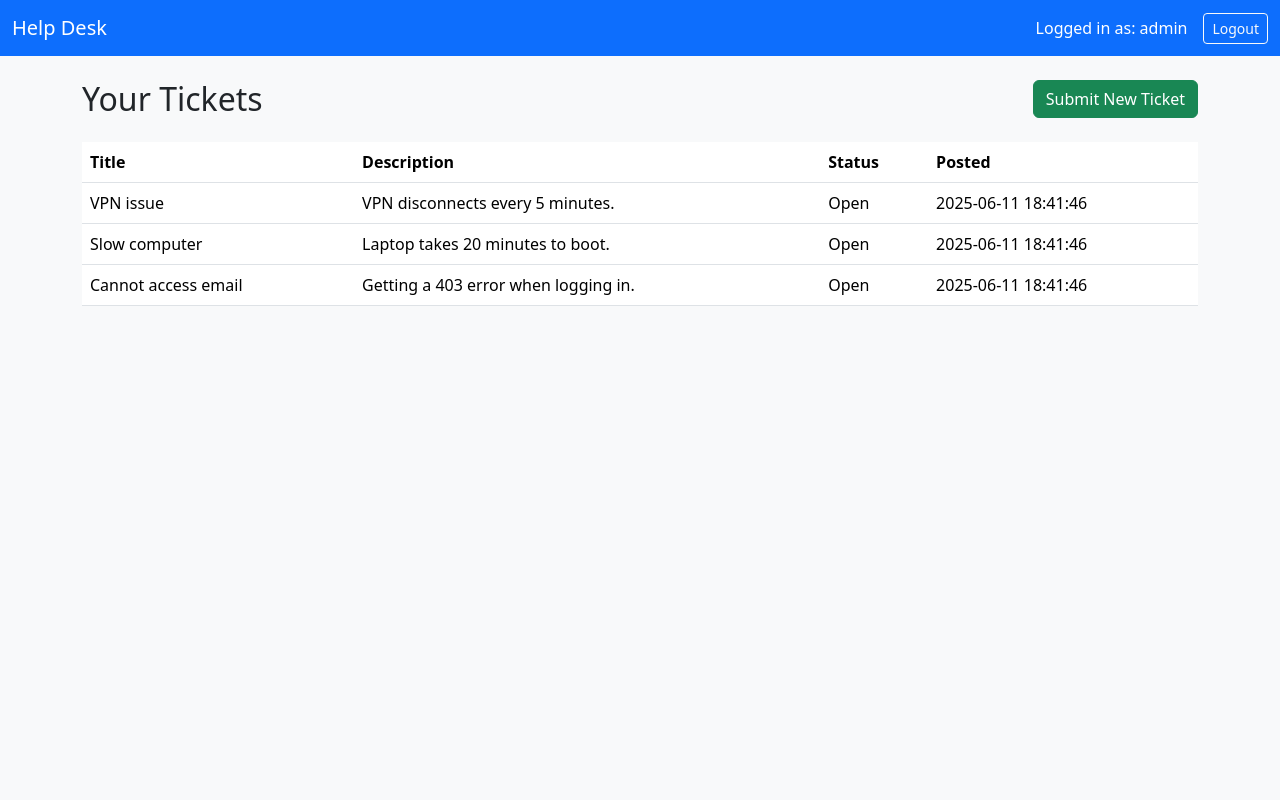
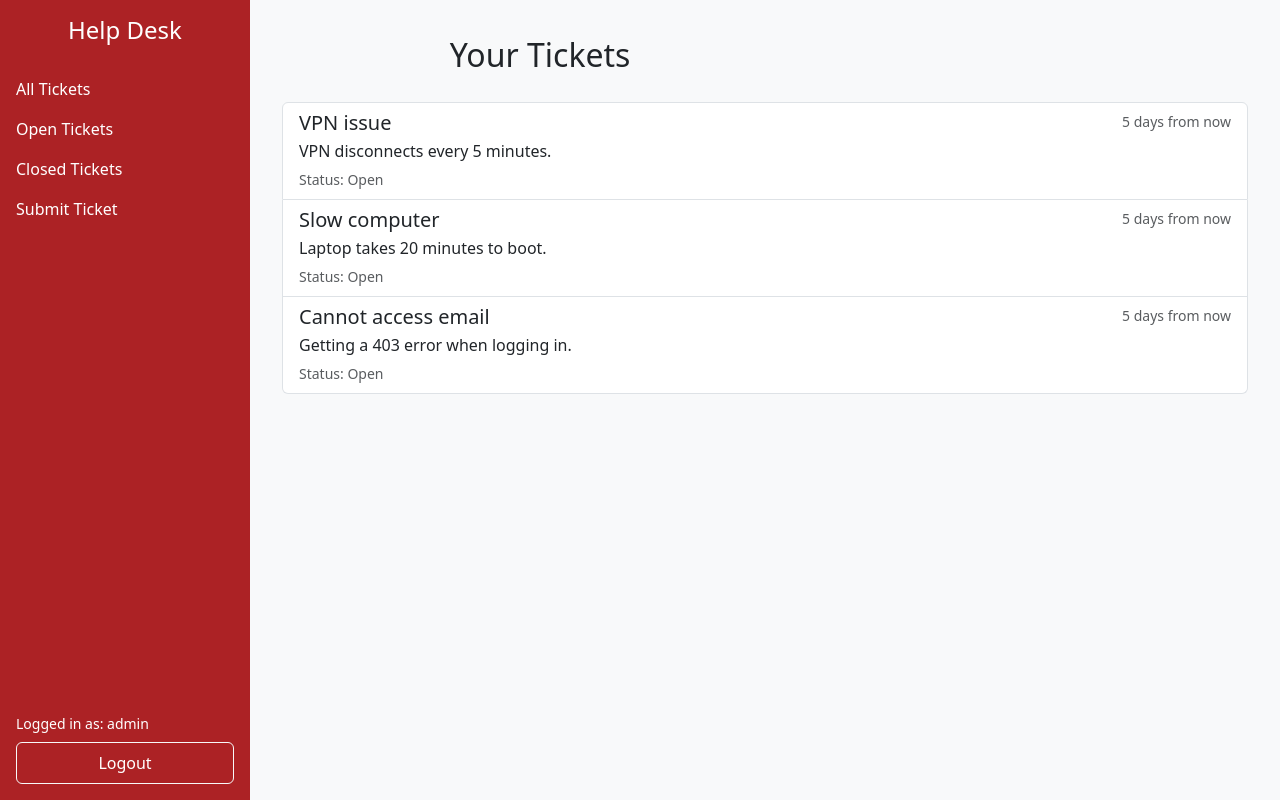
Before and after one commit to FatimahJaved2004/HelpDeskBackend, a Flask app: page /dashboard in a window 1280 px wide. Run offline with Flask 3, Linux system fonts and the light colour scheme; a user stored in the database is signed in; data comes from the database, SQL or seed files in the repository; both versions use the stored data as it was after the commit.

Commit message:
edited css to make ticket cards rather thank a table

```diff
--- a/app.py
+++ b/app.py
@@ -1,18 +1,22 @@
 from flask import Flask, request, session, redirect, url_for, render_template, flash, g
 from werkzeug.security import generate_password_hash, check_password_hash
-import sqlite3, os
+from flask_cors import CORS
+from datetime import datetime
+import sqlite3
+import os
 import re
-from flask_cors import CORS
+import humanize
 
+# --- App setup ---
 app = Flask(__name__)
 CORS(app, supports_credentials=True)
 
-app.config.update(dict(
-    DATABASE=os.path.join(app.root_path, os.getenv('DATABASE', 'data.db')),
-    SECRET_KEY=os.getenv('SECRET_KEY', 'development key'),
-))
+app.config.update({
+    'DATABASE': os.path.join(app.root_path, os.getenv('DATABASE', 'data.db')),
+    'SECRET_KEY': os.getenv('SECRET_KEY', 'development key')
+})
 
-# --- DB Connection Helpers ---
+# --- DB helpers ---
 def connect_db():
     rv = sqlite3.connect(app.config['DATABASE'])
     rv.row_factory = sqlite3.Row
@@ -26,10 +30,9 @@ def get_db():
 @app.teardown_appcontext
 def close_db(error):
     db = g.pop('sqlite_db', None)
-    if db is not None:
+    if db:
         db.close()
 
-# --- Init DB ---
 def init_db():
     with app.app_context():
         db = get_db()
@@ -37,13 +40,24 @@ def init_db():
             db.executescript(f.read())
         db.commit()
 
-# --- Dummy Data Seeding ---
+# --- Filters ---
+@app.template_filter('naturaltime')
+def naturaltime_filter(value):
+    if not value:
+        return ''
+    try:
+        dt = datetime.strptime(value, '%Y-%m-%d %H:%M:%S')
+        return humanize.naturaltime(datetime.utcnow() - dt)
+    except Exception:
+        return value
+
+# --- Dummy data ---
 def seed_dummy_users():
     db = get_db()
     dummy_users = [
-        ('admin@example.com', generate_password_hash('adminpass'), 'Alice', 'Admin', 'EMP001', 'admin'),
-        ('user1@example.com', generate_password_hash('userpass'), 'Bob', 'User', 'EMP002', 'employee'),
-        ('user2@example.com', generate_password_hash('userpass2'), 'Charlie', 'Worker', 'EMP003', 'employee')
+        ('admin@example.com', generate_password_hash('adminpass'), 'Alice', 'Admin', 'EMP0001', 'admin'),
+        ('user1@example.com', generate_password_hash('userpass'), 'Bob', 'User', 'EMP0002', 'employee'),
+        ('user2@example.com', generate_password_hash('userpass2'), 'Charlie', 'Worker', 'EMP0003', 'employee')
     ]
     for user in dummy_users:
         try:
@@ -52,8 +66,23 @@ def seed_dummy_users():
             continue
     db.commit()
 
-# --- User Auth ---
-import re  # Ensure you have this import at the top
+def seed_dummy_tickets():
+    db = get_db()
+    users = db.execute('SELECT id FROM users WHERE role = ?', ('employee',)).fetchall()
+    dummy_tickets = [
+        ("Cannot access email", "Getting a 403 error when logging in.", users[0]['id']),
+        ("Printer not working", "The printer on floor 2 is jammed.", users[0]['id']),
+        ("Slow computer", "Laptop takes 20 minutes to boot.", users[1]['id']),
+        ("VPN issue", "VPN disconnects every 5 minutes.", users[1]['id']),
+    ]
+    for title, description, user_id in dummy_tickets:
+        db.execute('INSERT INTO tickets (title, description, user_id) VALUES (?, ?, ?)', (title, description, user_id))
+    db.commit()
+
+# --- Routes ---
+@app.route('/')
+def home():
+    return render_template('home.html')
 
 @app.route('/register', methods=['GET', 'POST'])
 def register():
@@ -67,20 +96,16 @@ def register():
         employee_id = request.form['employee_id']
         role = request.form['role']
 
-        # --- Validate Employee ID format ---
         if not re.match(r'^EMP\d{4}$', employee_id):
             flash('Employee ID must be in the format EMP0001.', 'error')
             return render_template('register.html')
 
-        # --- Check if Employee ID is already used ---
-        existing_emp = db.execute('SELECT 1 FROM users WHERE employee_id = ?', (employee_id,)).fetchone()
-        if existing_emp:
+        if db.execute('SELECT 1 FROM users WHERE employee_id = ?', (employee_id,)).fetchone():
             flash('Employee ID already exists.', 'error')
             return render_template('register.html')
 
-        # --- Validate Password ---
-        password_pattern = r'^(?=.*[a-z])(?=.*[A-Z])(?=.*\d)(?=.*[@$!%*?&])[A-Za-z\d@$!%*?&]{8,}$'
-        if not re.match(password_pattern, password):
+        pw_pattern = r'^(?=.*[a-z])(?=.*[A-Z])(?=.*\d)(?=.*[@$!%*?&])[A-Za-z\d@$!%*?&]{8,}$'
+        if not re.match(pw_pattern, password):
             flash('Password must be at least 8 characters long, include uppercase, lowercase, a number, and a special character.', 'error')
             return render_template('register.html')
 
@@ -88,11 +113,10 @@ def register():
             flash('Passwords do not match.', 'error')
             return render_template('register.html')
 
-        # --- Insert User ---
-        hashed_password = generate_password_hash(password)
+        hashed_pw = generate_password_hash(password)
         try:
             db.execute('INSERT INTO users (email, password, first_name, last_name, employee_id, role) VALUES (?, ?, ?, ?, ?, ?)',
-                       (email, hashed_password, first_name, last_name, employee_id, role))
+                       (email, hashed_pw, first_name, last_name, employee_id, role))
             db.commit()
             flash('Registration successful! Please login.', 'success')
             return redirect(url_for('login'))
@@ -100,8 +124,6 @@ def register():
             flash('Email already exists.', 'error')
 
     return render_template('register.html')
-
-
 
 @app.route('/login', methods=['GET', 'POST'])
 def login():
@@ -128,12 +150,6 @@ def logout():
     flash('Logged out successfully.', 'info')
     return redirect(url_for('home'))
 
-# --- Home Page ---
-@app.route('/')
-def home():
-    return render_template('home.html')
-
-# --- Dashboard ---
 @app.route('/dashboard')
 def dashboard():
     if 'user_id' not in session:
@@ -142,23 +158,31 @@ def dashboard():
     db = get_db()
     role = session.get('role')
     user_id = session.get('user_id')
+    status = request.args.get('status')
 
     if role == 'admin':
-        tickets = db.execute('SELECT * FROM tickets ORDER BY id DESC').fetchall()
+        q = 'SELECT * FROM tickets'
+        params = ()
     else:
-        tickets = db.execute('SELECT * FROM tickets WHERE user_id = ? ORDER BY id DESC', (user_id,)).fetchall()
+        q = 'SELECT * FROM tickets WHERE user_id = ?'
+        params = (user_id,)
 
+    if status:
+        q += ' AND' if 'WHERE' in q else ' WHERE'
+        q += ' status = ?'
+        params += (status,)
+
+    q += ' ORDER BY id DESC'
+    tickets = db.execute(q, params).fetchall()
     return render_template('show_tickets.html', tickets=tickets)
 
 @app.route('/submit', methods=['GET', 'POST'])
 def submit_ticket():
     if 'user_id' not in session:
         return redirect(url_for('login'))
-
     if request.method == 'POST':
         title = request.form['title']
         description = request.form['description']
-
         if not title or not description:
             flash('All fields are required!', 'error')
         else:
@@ -168,8 +192,22 @@ def submit_ticket():
             db.commit()
             flash('Ticket submitted successfully!', 'success')
             return redirect(url_for('dashboard'))
+    return render_template('submit_ticket.html')
 
-    return render_template('submit_ticket.html')
+@app.route('/ticket/<int:ticket_id>')
+def view_ticket(ticket_id):
+    if 'user_id' not in session:
+        return redirect(url_for('login'))
+    db = get_db()
+    ticket = db.execute('SELECT * FROM tickets WHERE id = ?', (ticket_id,)).fetchone()
+    comments = db.execute('''
+        SELECT c.content, c.created_at, u.first_name || ' ' || u.last_name AS author
+        FROM comments c
+        JOIN users u ON c.user_id = u.id
+        WHERE c.ticket_id = ?
+        ORDER BY c.created_at ASC
+    ''', (ticket_id,)).fetchall()
+    return render_template('view_ticket.html', ticket=ticket, comments=comments)
 
 @app.route('/ticket/<int:ticket_id>/edit', methods=['GET', 'POST'])
 def edit_ticket(ticket_id):
@@ -181,7 +219,6 @@ def edit_ticket(ticket_id):
         db.commit()
         flash('Ticket updated successfully.', 'success')
         return redirect(url_for('dashboard'))
-
     ticket = db.execute('SELECT * FROM tickets WHERE id = ?', (ticket_id,)).fetchone()
     return render_template('edit_ticket.html', ticket=ticket)
 
@@ -190,77 +227,32 @@ def delete_ticket(ticket_id):
     if session.get('role') != 'admin':
         flash('You are not authorised to delete tickets.', 'error')
         return redirect(url_for('dashboard'))
-
     db = get_db()
     db.execute('DELETE FROM tickets WHERE id = ?', (ticket_id,))
     db.commit()
     flash('Ticket deleted successfully.', 'success')
     return redirect(url_for('dashboard'))
 
-
-def seed_dummy_tickets():
-    db = get_db()
-
-    # Get existing users
-    users = db.execute('SELECT id FROM users WHERE role = ?', ('employee',)).fetchall()
-
-    dummy_tickets = [
-        ("Cannot access email", "Getting a 403 error when logging in.", users[0]['id']),
-        ("Printer not working", "The printer on floor 2 is jammed.", users[0]['id']),
-        ("Slow computer", "Laptop takes 20 minutes to boot.", users[1]['id']),
-        ("VPN issue", "VPN disconnects every 5 minutes.", users[1]['id']),
-    ]
-
-    for title, description, user_id in dummy_tickets:
-        db.execute('INSERT INTO tickets (title, description, user_id) VALUES (?, ?, ?)',
-                   (title, description, user_id))
-
-    db.commit()
-
-@app.route('/ticket/<int:ticket_id>')
-def view_ticket(ticket_id):
-    if 'user_id' not in session:
-        return redirect(url_for('login'))
-
-    db = get_db()
-    ticket = db.execute('SELECT * FROM tickets WHERE id = ?', (ticket_id,)).fetchone()
-    comments = db.execute('''
-        SELECT c.content, c.created_at, u.first_name || ' ' || u.last_name AS author
-        FROM comments c
-        JOIN users u ON c.user_id = u.id
-        WHERE c.ticket_id = ?
-        ORDER BY c.created_at ASC
-    ''', (ticket_id,)).fetchall()
-
-    return render_template('view_ticket.html', ticket=ticket, comments=comments)
-
 @app.route('/ticket/<int:ticket_id>/comment', methods=['POST'])
 def add_comment(ticket_id):
     if 'user_id' not in session:
         return redirect(url_for('login'))
-
     content = request.form['content']
     db = get_db()
-    db.execute(
-        'INSERT INTO comments (user_id, content, ticket_id) VALUES (?, ?, ?)',
-        (session['user_id'], content, ticket_id)
-    )
+    db.execute('INSERT INTO comments (user_id, content, ticket_id) VALUES (?, ?, ?)',
+               (session['user_id'], content, ticket_id))
     db.commit()
     flash('Comment added successfully.', 'success')
     return redirect(url_for('view_ticket', ticket_id=ticket_id))
 
-# --- Main Application ---
+# --- Main ---
 if __name__ == '__main__':
     if not os.path.exists(app.config['DATABASE']):
         init_db()
-
     with app.app_context():
         db = get_db()
-
         if not db.execute('SELECT 1 FROM users LIMIT 1').fetchone():
             seed_dummy_users()
-
         if not db.execute('SELECT 1 FROM tickets LIMIT 1').fetchone():
             seed_dummy_tickets()
-
     app.run(debug=True, host="0.0.0.0", port=5000)
--- a/templates/base_dashboard.html
+++ b/templates/base_dashboard.html
@@ -7,35 +7,60 @@
 
   <!-- Bootstrap 5 CSS -->
   <link href="https://cdn.jsdelivr.net/npm/bootstrap@5.3.3/dist/css/bootstrap.min.css" rel="stylesheet">
+  <style>
+    body {
+      min-height: 100vh;
+      display: flex;
+    }
+    .sidebar {
+      width: 250px;
+      background-color: lab(33.64% 57.08 46.95 / 0.867);
+      color: #fff;
+      display: flex;
+      flex-direction: column;
+      justify-content: space-between;
+    }
+    .sidebar .nav-links {
+      padding: 1rem;
+    }
+    .sidebar a {
+      color: #fff;
+      text-decoration: none;
+      display: block;
+      padding: 0.5rem 0;
+    }
+    .sidebar a:hover {
+      background-color: rgba(255,255,255,0.1);
+      padding-left: 0.5rem;
+      border-radius: 4px;
+    }
+    .main-content {
+      flex-grow: 1;
+      padding: 2rem;
+      background-color: #f8f9fa;
+    }
+  </style>
   {% block head %}{% endblock %}
 </head>
-<body class="bg-light">
+<body>
 
-  <!-- Navbar -->
-  <nav class="navbar navbar-expand-lg navbar-dark bg-primary">
-    <div class="container-fluid">
-      <a class="navbar-brand" href="{{ url_for('dashboard') }}">Help Desk</a>
-      <div class="d-flex align-items-center">
-        <span class="text-white me-3">Logged in as: {{ session.get('role', 'Guest') }}</span>
-        <a href="{{ url_for('logout') }}" class="btn btn-outline-light btn-sm">Logout</a>
-      </div>
+  <!-- Sidebar -->
+  <div class="sidebar">
+    <div class="nav-links">
+      <h4 class="text-center mb-4">Help Desk</h4>
+      <a href="{{ url_for('dashboard') }}">All Tickets</a>
+      <a href="{{ url_for('dashboard') }}?status=Open">Open Tickets</a>
+      <a href="{{ url_for('dashboard') }}?status=Closed">Closed Tickets</a>
+      <a href="{{ url_for('submit_ticket') }}">Submit Ticket</a>
     </div>
-  </nav>
+    <div class="p-3">
+      <div class="small mb-2">Logged in as: {{ session.get('role', 'Guest') }}</div>
+      <a href="{{ url_for('logout') }}" class="btn btn-outline-light w-100">Logout</a>
+    </div>
+  </div>
 
-  <!-- Page Content -->
-  <div class="container mt-4">
-    <!-- Flash Messages -->
-    {% with messages = get_flashed_messages(with_categories=true) %}
-      {% if messages %}
-        {% for category, message in messages %}
-          <div class="alert alert-{{ category }} alert-dismissible fade show" role="alert">
-            {{ message }}
-            <button type="button" class="btn-close" data-bs-dismiss="alert" aria-label="Close"></button>
-          </div>
-        {% endfor %}
-      {% endif %}
-    {% endwith %}
-
+  <!-- Main Content -->
+  <div class="main-content">
     {% block content %}{% endblock %}
   </div>
 
--- a/templates/show_tickets.html
+++ b/templates/show_tickets.html
@@ -3,48 +3,36 @@
 {% block title %}Your Tickets{% endblock %}
 
 {% block content %}
-  <div class="d-flex justify-content-between align-items-center mb-4">
+<div class="d-flex align-items-center mb-4">
+  <h2 class="me-3" style="visibility: hidden;">Help Desk</h2>
   <h2 class="mb-0">Your Tickets</h2>
-    <a href="{{ url_for('submit_ticket') }}" class="btn btn-success">Submit New Ticket</a>
 </div>
 
+{% with messages = get_flashed_messages(with_categories=true) %}
+  {% if messages %}
+    {% for category, message in messages %}
+      <div class="alert alert-{{ category }} alert-dismissible fade show" role="alert">
+        {{ message }}
+        <button type="button" class="btn-close" data-bs-dismiss="alert" aria-label="Close"></button>
+      </div>
+    {% endfor %}
+  {% endif %}
+{% endwith %}
+
 {% if tickets %}
-    <div class="table-responsive">
-  <table class="table table-hover">
-  <thead>
-    <tr>
-      <th>Title</th>
-      <th>Description</th>
-      <th>Status</th>
-      <th>Posted</th>
-    </tr>
-  </thead>
-  <tbody>
+  <div class="list-group">
     {% for ticket in tickets %}
-      <tr class="clickable-row" data-href="{{ url_for('view_ticket', ticket_id=ticket['id']) }}">
-        <td>{{ ticket['title'] }}</td>
-        <td>{{ ticket['description'][:50] }}{% if ticket['description']|length > 50 %}...{% endif %}</td>
-        <td>{{ ticket['status'] }}</td>
-        <td>{{ ticket['created_at'] }}</td>
-      </tr>
+      <a href="{{ url_for('view_ticket', ticket_id=ticket['id']) }}" class="list-group-item list-group-item-action">
+        <div class="d-flex w-100 justify-content-between">
+          <h5 class="mb-1">{{ ticket['title'] }}</h5>
+          <small class="text-muted">{{ ticket['created_at'] | naturaltime }}</small>
+        </div>
+        <p class="mb-1 text-truncate">{{ ticket['description'] }}</p>
+        <small class="text-muted">Status: {{ ticket['status'] }}</small>
+      </a>
     {% endfor %}
-  </tbody>
-</table>
-
-<script>
-  document.addEventListener('DOMContentLoaded', function () {
-    const rows = document.querySelectorAll('.clickable-row');
-    rows.forEach(row => {
-      row.addEventListener('click', () => {
-        window.location = row.getAttribute('data-href');
-      });
-    });
-  });
-</script>
-
-
   </div>
 {% else %}
-    <div class="alert alert-info">No tickets found.</div>
+  <p class="text-muted">No tickets found.</p>
 {% endif %}
 {% endblock %}
```
Also changed, not shown: templates/edit_ticket.html (+13 -4 lines), templates/view_ticket.html (+13 -11 lines), data.db. Lines whose indentation alone changed are shown as unchanged.
